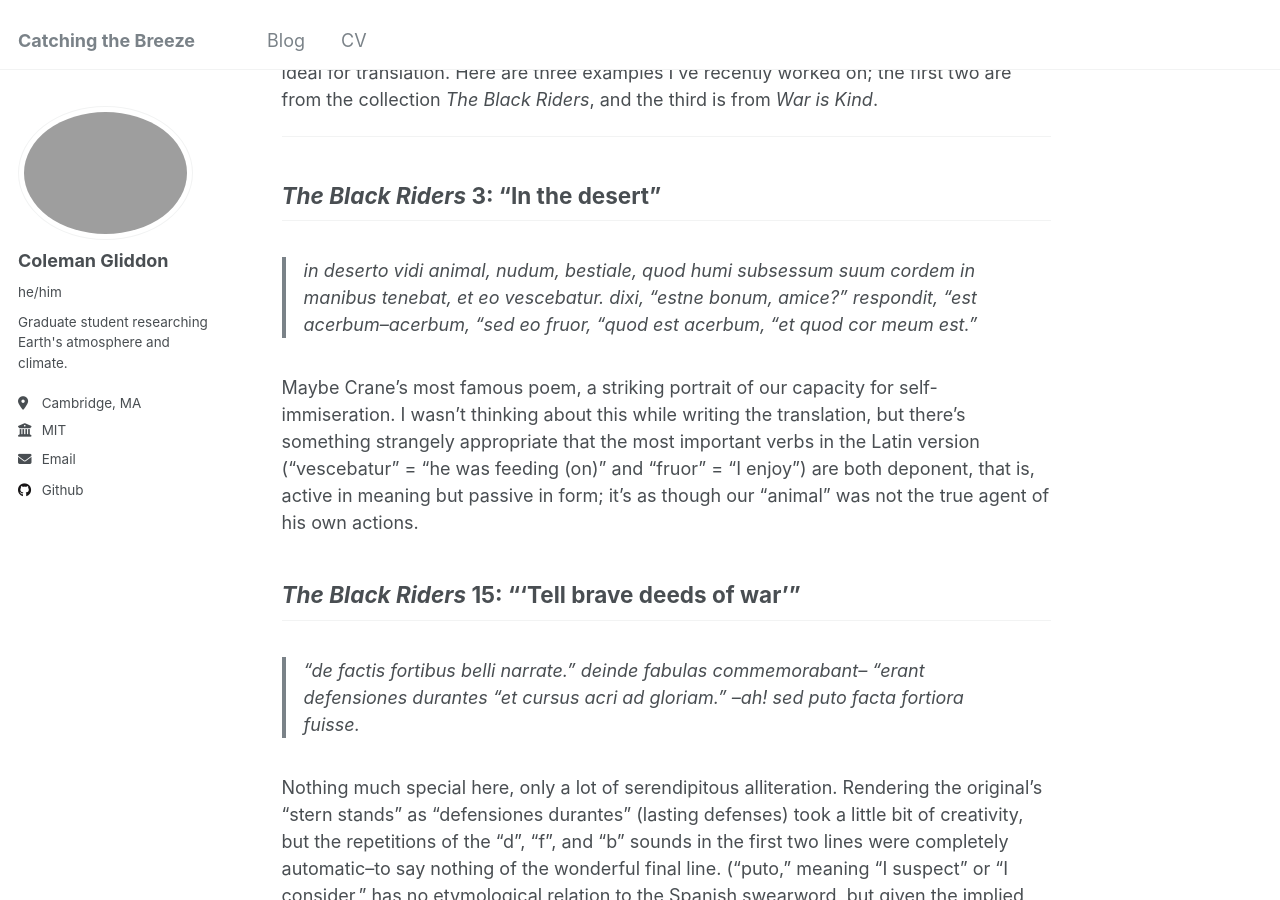
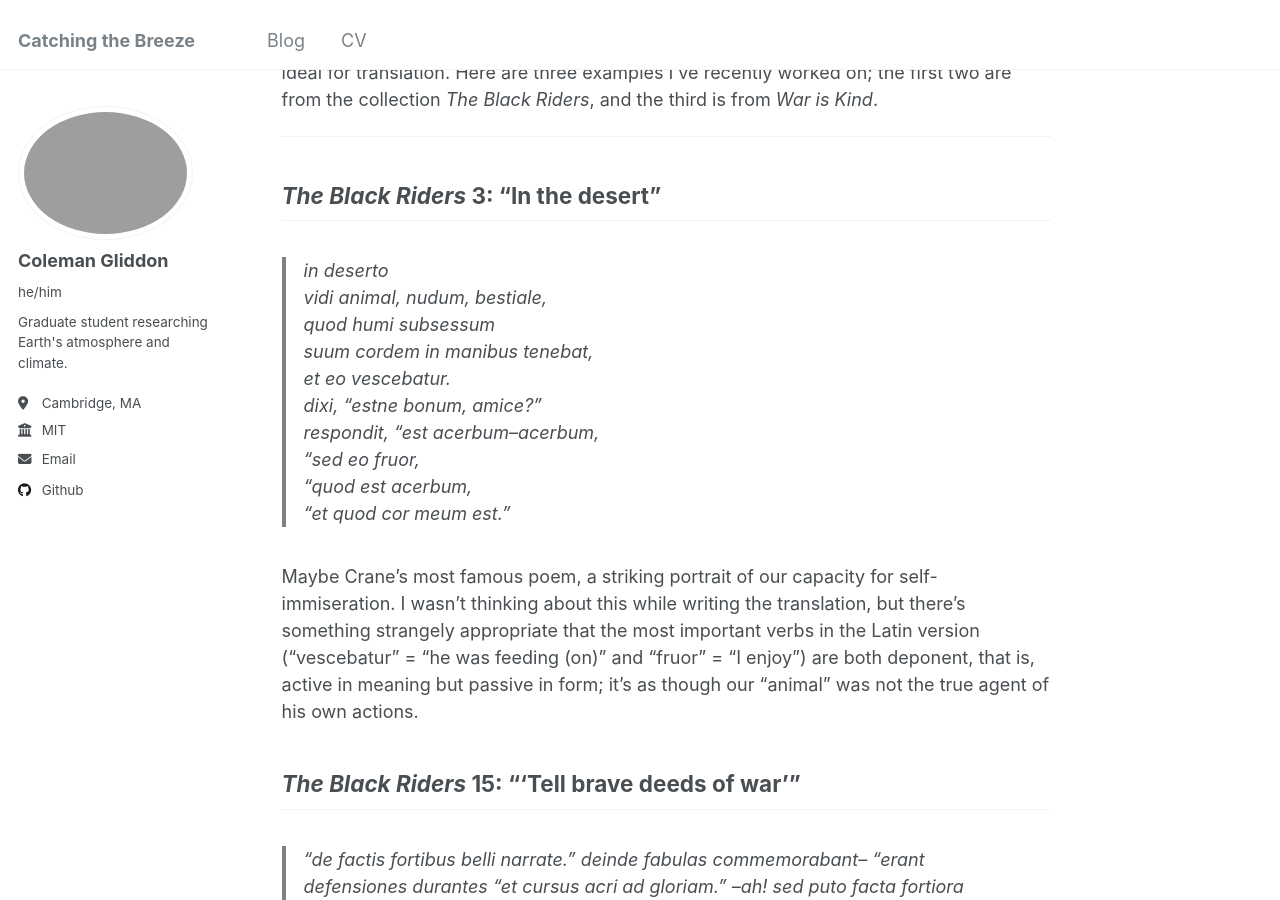
Before and after one commit to cjgliddon/cjgliddon.github.io, a Jekyll site: the page built from _posts/2025-01-12-three-poems-by-stephen-crane.md, in a window 1280 px wide and 900 px high, scrolled down 387 px. Built offline with Jekyll 4.4.1, drawn with Linux system fonts in a browser that asks for light colours; comment, search, counter and statistics services are not loaded.

```diff
--- a/_posts/2025-01-12-three-poems-by-stephen-crane.md
+++ b/_posts/2025-01-12-three-poems-by-stephen-crane.md
@@ -15,15 +15,15 @@ Lately, I've been taking a self-directed refresher course in Latin, a language I
 
 *The Black Riders* 3: "In the desert"
 ------
-> in deserto
-> vidi animal, nudum, bestiale,
-> quod humi subsessum
-> suum cordem in manibus tenebat,
-> et eo vescebatur.
-> dixi, "estne bonum, amice?"
-> respondit, "est acerbum–acerbum,
-> "sed eo fruor,
-> "quod est acerbum,
+> in deserto \\
+> vidi animal, nudum, bestiale, \\
+> quod humi subsessum \\
+> suum cordem in manibus tenebat, \\
+> et eo vescebatur. \\
+> dixi, "estne bonum, amice?" \\
+> respondit, "est acerbum–acerbum, \\
+> "sed eo fruor, \\
+> "quod est acerbum, \\
 > "et quod cor meum est."
 
 Maybe Crane's most famous poem, a striking portrait of our capacity for self-immiseration. I wasn't thinking about this while writing the translation, but there's something strangely appropriate that the most important verbs in the Latin version ("vescebatur" = "he was feeding (on)" and "fruor" = "I enjoy") are both deponent, that is, active in meaning but passive in form; it's as though our "animal" was not the true agent of his own actions.
```
